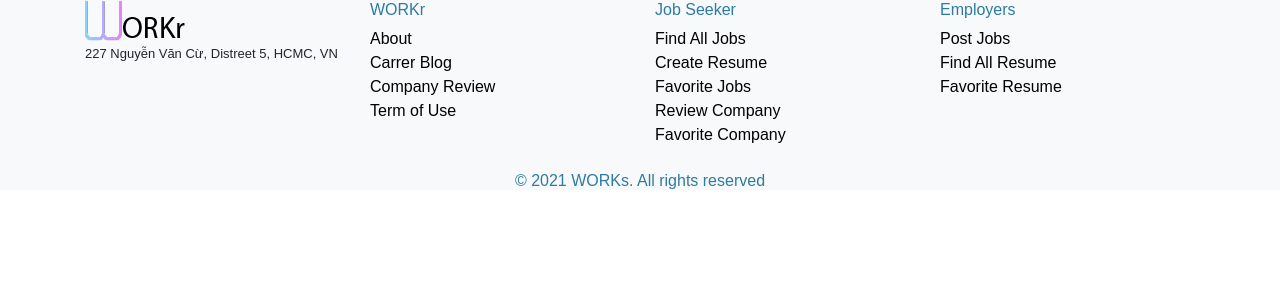
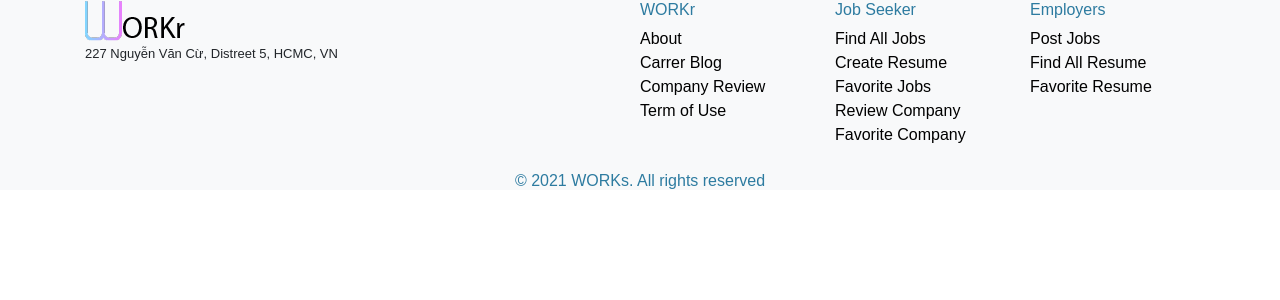
Before and after one commit to volinh911/WORKr, a PHP site: page /includes/header.html in a window 1280 px wide. Shown: the part 72-372 px from the top of the page. Run offline with PHP 8.4, Linux system fonts and the light colour scheme; some web fonts are replaced.

Commit message:
urghhhhhh
making divs left and right

```diff
--- a/includes/header.html
+++ b/includes/header.html
@@ -1,5 +1,6 @@
 <!doctype html>
 <html lang="en">
+
 <head>
     <title>Title</title>
     <!-- Required meta tags -->
@@ -8,13 +9,15 @@
 
     <!-- Bootstrap CSS -->
     <link rel="stylesheet" href="https://stackpath.bootstrapcdn.com/bootstrap/4.3.1/css/bootstrap.min.css" integrity="sha384-ggOyR0iXCbMQv3Xipma34MD+dH/1fQ784/j6cY/iJTQUOhcWr7x9JvoRxT2MZw1T" crossorigin="anonymous">
-    <link rel="stylesheet" href="https://cdnjs.cloudflare.com/ajax/libs/font-awesome/6.0.0-beta2/css/all.min.css" integrity="sha512-YWzhKL2whUzgiheMoBFwW8CKV4qpHQAEuvilg9FAn5VJUDwKZZxkJNuGM4XkWuk94WCrrwslk8yWNGmY1EduTA==" crossorigin="anonymous" referrerpolicy="no-referrer" />
-    <link rel="stylesheet" href="/style.css">
+    <link rel="stylesheet" href="https://cdnjs.cloudflare.com/ajax/libs/font-awesome/6.0.0-beta2/css/all.min.css" integrity="sha512-YWzhKL2whUzgiheMoBFwW8CKV4qpHQAEuvilg9FAn5VJUDwKZZxkJNuGM4XkWuk94WCrrwslk8yWNGmY1EduTA==" crossorigin="anonymous" referrerpolicy="no-referrer"
+    />
+    <link rel="stylesheet" href="../style.css">
 </head>
+
 <body>
     <nav class="navbar navbar-expand-lg navbar-light bg-light">
         <a class="navbar-brand ml-5" href="">
-        <img src="/images/LOGO.png" alt="">
+            <img src="../images/LOGO.png" alt="">
         </a>
         <button class="navbar-toggler" type="button" data-toggle="collapse" data-target="#navbarNav" aria-controls="navbarNav" aria-expanded="false" aria-label="Toggle navigation">
         <span class="navbar-toggler-icon"></span>
@@ -54,23 +57,32 @@
     <!-- Footer -->
     <footer class="bg-light">
         <div class="container ">
-                <div class="row">
-                    <div class="col-md-3 col-sm-6">
-                        <img src="/images/LOGO.png" alt="">
+            <div class="boxx">
+                <div class="weird">
+                    <img src="../images/LOGO.png" alt="">
                     <h6 style="font-size: 13px;">227 Nguyễn Văn Cừ, Distreet 5, HCMC, VN</h6>
                 </div>
-                    <div class="col-md-3 col-sm-6">
+                <div class="row">
+                    <div class="col-md-4 col-sm-6">
                         <ul class="list-group">
-                            <li><a class="title"  href=""><h6>WORKr</h6></a></li>
+                            <li>
+                                <a class="title" href="">
+                                    <h6>WORKr</h6>
+                                </a>
+                            </li>
                             <li><a href="">About</a></li>
                             <li><a href="">Carrer Blog</a></li>
                             <li><a href="">Company Review</a></li>
                             <li><a href="">Term of Use</a></li>
                         </ul>
                     </div>
-                    <div class="col-md-3 col-sm-6">
+                    <div class="col-md-4 col-sm-6">
                         <ul class="list-group">
-                            <li><a class="title" href=""><h6>Job Seeker</h6></a></li>
+                            <li>
+                                <a class="title" href="">
+                                    <h6>Job Seeker</h6>
+                                </a>
+                            </li>
                             <li><a href="">Find All Jobs</a></li>
                             <li><a href="">Create Resume</a></li>
                             <li><a href="">Favorite Jobs</a></li>
@@ -78,13 +90,18 @@
                             <li><a href="">Favorite Company</a></li>
                         </ul>
                     </div>
-                    <div class="col-md-3 col-sm-6">
+                    <div class="col-md-4 col-sm-6">
                         <ul class="list-group">
-                            <li><a class="title" href=""><h6>Employers</h6></a></li>
+                            <li>
+                                <a class="title" href="">
+                                    <h6>Employers</h6>
+                                </a>
+                            </li>
                             <li><a href="">Post Jobs</a></li>
                             <li><a href="">Find All Resume</a></li>
                             <li><a href="">Favorite Resume</a></li>
                         </ul>
+                    </div>
                 </div>
             </div>
         </div>
@@ -98,4 +115,5 @@
     <script src="https://cdnjs.cloudflare.com/ajax/libs/popper.js/1.14.7/umd/popper.min.js" integrity="sha384-UO2eT0CpHqdSJQ6hJty5KVphtPhzWj9WO1clHTMGa3JDZwrnQq4sF86dIHNDz0W1" crossorigin="anonymous"></script>
     <script src="https://stackpath.bootstrapcdn.com/bootstrap/4.3.1/js/bootstrap.min.js" integrity="sha384-JjSmVgyd0p3pXB1rRibZUAYoIIy6OrQ6VrjIEaFf/nJGzIxFDsf4x0xIM+B07jRM" crossorigin="anonymous"></script>
 </body>
+
 </html>
--- a/style.css
+++ b/style.css
@@ -1,24 +1,34 @@
 @import url('https://fonts.googleapis.com/css2?family=Signika+Negative&display=swap');
-*{
+* {
     margin: 0;
     padding: 0;
     box-sizing: border-box;
     list-style: none;
     text-decoration: none;
 }
-body{
+
+body {
     font-family: 'Signika Negative', sans-serif;
 }
-li a{
+
+li a {
     color: black;
     text-decoration: none;
 }
-li a:hover{
+
+li a:hover {
     text-decoration: none;
 }
-.title{
+
+.title {
     color: #2D7BA0;
 }
-.navbar-nav .nav-item{
+
+.navbar-nav .nav-item {
     padding: 0px 20px;
 }
+
+.boxx {
+    display: grid;
+    grid-template-columns: 1fr 1fr;
+}
```
Lines whose indentation alone changed are shown as unchanged.
